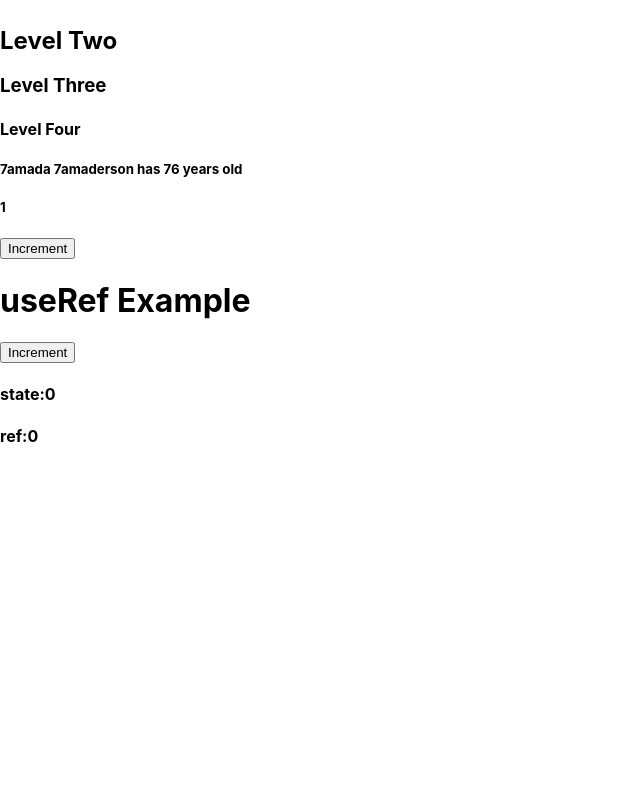
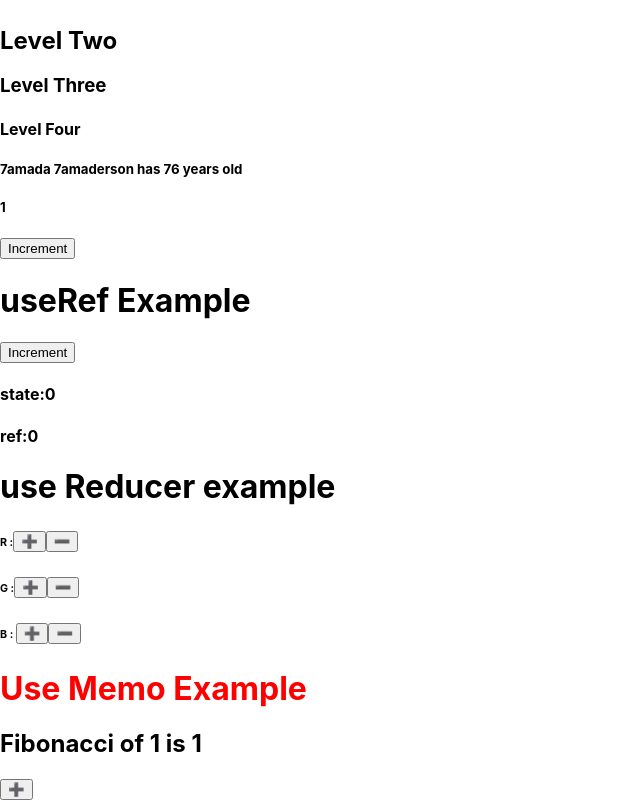
Before and after one commit to shehabadel/Notes, a React (Create React App) app in the folder react1/intermediate-react/: page / in a window 1280 px wide. Shown: the part 353-1153 px from the top of the page, without its empty margins (0-640 px from the left). Before the commit the page ends 820 px from the top, so only its background shows below. Built offline with nearby package versions, Linux system fonts and the light colour scheme.

Commit message:
useReducer, useMemo done

```diff
--- a/react1/intermediate-react/src/App.js
+++ b/react1/intermediate-react/src/App.js
@@ -3,7 +3,8 @@ import EffectComponent from './Hooks/Effect';
 import StateComponent from './Hooks/State';
 import ContextComponent from './Hooks/Context';
 import RefComponent from './Hooks/Ref';
-
+import ReducerComponent from './Hooks/Reducer';
+import MemoComponent from './Hooks/Memo';
 function App() {
   return (
 
@@ -13,6 +14,8 @@ function App() {
       <EffectComponent />
       <ContextComponent />
       <RefComponent />
+      <ReducerComponent />
+      <MemoComponent />
     </div>
   );
 }
--- a/react1/intermediate-react/src/Hooks/Context.js
+++ b/react1/intermediate-react/src/Hooks/Context.js
@@ -84,8 +84,8 @@ const LevelFive = () => {
                 //Therefore it assigns properties, versus copying or defining new properties.
                 //This may make it unsuitable for merging new properties into a prototype
                 //if the merge sources contain getters.
-
-                setUser(Object.assign({ suffix: user.suffix }, user));
+                console.log(user);
+                setUser(Object.assign({}, user, { suffix: user.suffix }));
             }}> Increment</button>
         </div>
     )
--- /dev/null
+++ b/react1/intermediate-react/src/Hooks/Memo.js
@@ -0,0 +1,29 @@
+import { useMemo, useState } from "react";
+
+function fibonacci(num) {
+    if (num <= 1) {
+        return 1;
+    }
+    return fibonacci(num - 2) + fibonacci(num - 1);
+}
+//Use memo only used for optimazation or things that requires massive computation
+//it does not recompute the element that we apply useMemo on since we do not want
+//to recompute massive functions on slight changes
+//for example when pressing on h1 it changes to red or green
+//without useMemo it'll take alot of time since we will have to render again and recompute
+//the fibonacci series again.
+const MemoComponent = () => {
+    const [num, setNum] = useState(1);
+    const fib = useMemo(() => fibonacci(num), [num]);
+    const [isGreen, setGreen] = useState(false)
+    return (
+        <div>
+            <h1 onClick={() => setGreen(!isGreen)} style={{ color: isGreen ? "green" : "red" }}>Use Memo Example</h1>
+            <h2>Fibonacci of {num} is {fib} </h2>
+            <button onClick={() => setNum(num + 1)}>➕</button>
+        </div>
+    )
+
+}
+
+export default MemoComponent;
--- /dev/null
+++ b/react1/intermediate-react/src/Hooks/Reducer.js
@@ -0,0 +1,71 @@
+import { useReducer } from "react";
+
+//Reducer has a current state, and an action
+//for each state. it takes a state and an action
+//then return the state at the end
+
+//inside useReducer, we hand it the reducer function
+//and an initial state and get back the current state
+//and a dispatch function, you hand it an action item
+//and then it calls reducer with the current state
+//and that action item, that's it.
+
+//It is more readable but more complex than using
+//useState, but we can use it more in unit test
+
+//logic to make sure num is between 0 and 255
+const limitRGB = (num) => (num < 0 ? 0 : num > 255 ? 255 : num);
+
+const step = 10;
+const reducer = (state, action) => {
+    switch (action.type) {
+        case "INCREMENT_R":
+            return Object.assign({}, state, { r: limitRGB(state.r + step) });
+        case "DECREMENT_R":
+            return Object.assign({}, state, { r: limitRGB(state.r - step) });
+        case "INCREMENT_G":
+            return Object.assign({}, state, { g: limitRGB(state.r + step) });
+        case "DECREMENT_G":
+            return Object.assign({}, state, { g: limitRGB(state.r - step) });
+        case "INCREMENT_B":
+            return Object.assign({}, state, { b: limitRGB(state.r + step) });
+        case "DECREMENT_B":
+            return Object.assign({}, state, { b: limitRGB(state.r - step) });
+
+        default:
+            return state;
+    }
+};
+const ReducerComponent = () => {
+
+    const [{ r, g, b }, dispatch] = useReducer(reducer, { r: 0, g: 0, b: 0 });
+
+    return (
+        <div>
+            <h1 style={{ color: `RGB(${r},${g},${b})` }}>use Reducer example</h1>
+            <h6>R :
+                <span>
+                    <button onClick={() => dispatch({ type: "INCREMENT_R" })}>➕</button>
+                </span>
+                <span>
+                    <button onClick={() => dispatch({ type: "DECREMENT_R" })}>➖</button>
+                </span></h6>
+            <h6>G :
+                <span>
+                    <button onClick={() => dispatch({ type: "INCREMENT_G" })}>➕</button>
+                </span>
+                <span>
+                    <button onClick={() => dispatch({ type: "DECREMENT_G" })}>➖</button>
+                </span></h6>
+            <h6>B : <span>
+                <button onClick={() => dispatch({ type: "INCREMENT_B" })}>➕</button>
+            </span>
+                <span>
+                    <button onClick={() => dispatch({ type: "DECREMENT_B" })}>➖</button>
+                </span></h6>
+        </div>
+    )
+
+};
+
+export default ReducerComponent;
```
